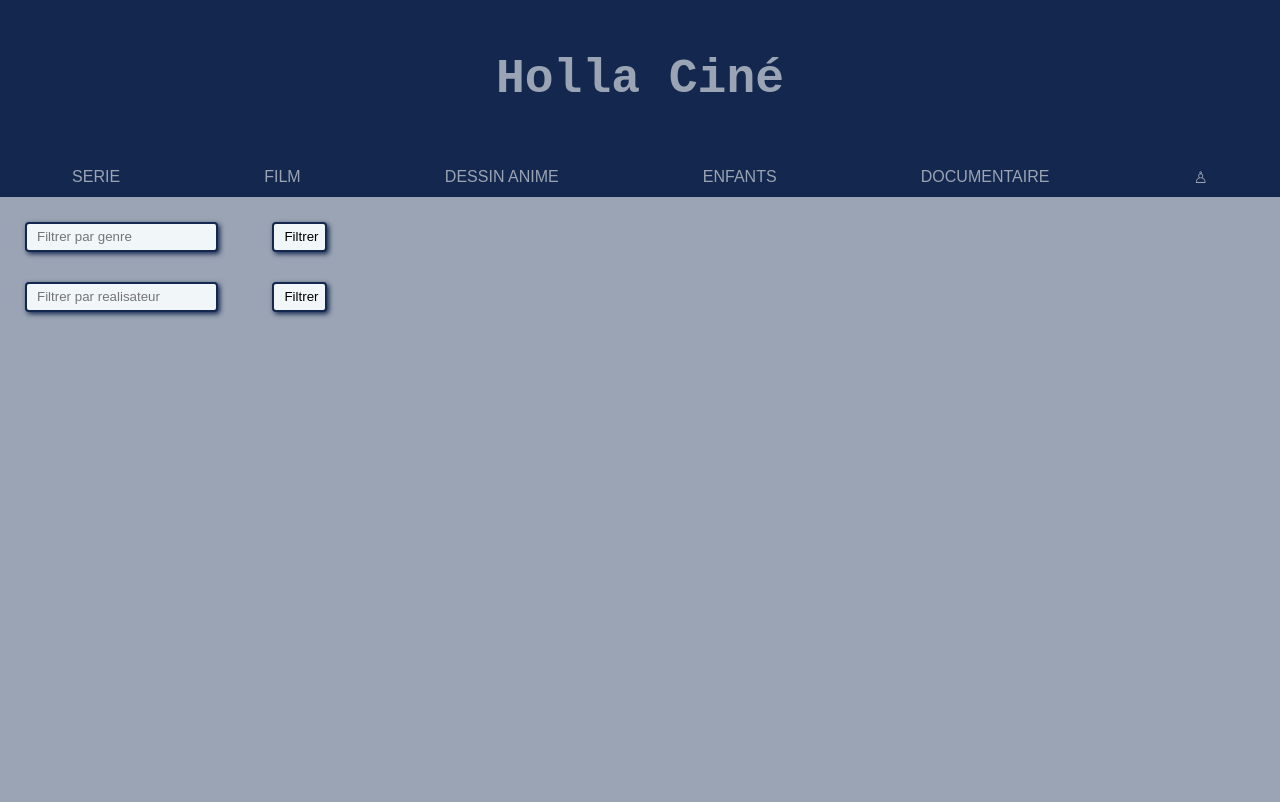
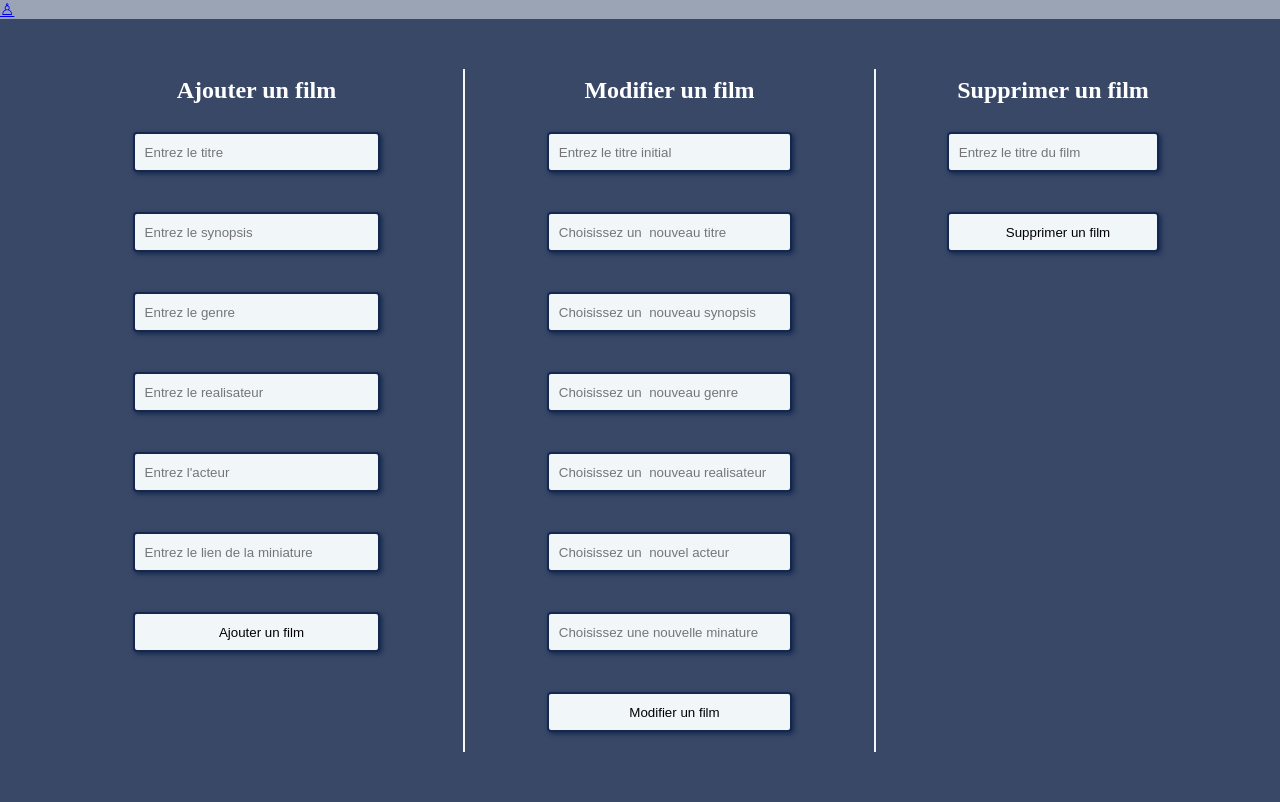
Before and after one commit to ROBERT-Elison/HollaCine, a PHP site: page /administration.php in a window 1280 px wide. Before the commit the page ends 317 px from the top, so only its background shows below. Run offline with PHP 8.4, Linux system fonts and the light colour scheme; data that the repository does not hold is empty.

Commit message:
Update administration.php

```diff
--- a/administration.php
+++ b/administration.php
@@ -1,109 +1,90 @@
 <!DOCTYPE html>
-<html lang="fr">
+<html lang="en">
 
 <head>
     <meta charset="UTF-8">
     <meta name="viewport" content="width=device-width, initial-scale=1.0">
-    <link rel="stylesheet" href="style.css">
     <title>HollaCine</title>
+    <link rel="stylesheet" href="administration.css">
 </head>
 
-
-
-
 <body>
-    <header>
-        <div id="navbar">
-            <h2 href="#default" id="logo">Holla Ciné</h2>
-        </div>
-        <div id="navbar_info">
-            <a href="#SERIE">SERIE</a>
-            <a href="#FILM">FILM</a>
-            <a href="#DESSIN ANIME">DESSIN ANIME</a>
-            <a href="#ENFANTS">ENFANTS</a>
-            <a href="#DOCUMENTAIRE">DOCUMENTAIRE</a>
-            <a href="administration.php">&#x2659;</a>
-
-        </div>
-    </header>
-    <div class="filtres">
-        <!-- <a><input type="text" placeholder="Search..."></a>-->
+<a href="index.php">&#x2659;</a>
+    <div class="container">
+        <div class="ajouter_film">
+            <h2>Ajouter un film</h2>
             <form action="" method="post">
-            <input type="text" placeholder="Filtrer par genre" name="filter-genre">
-            <input type="submit" value="Filtrer">
-        </form>
-        <form action="" method="post">
-            <input type="text" Placeholder="Filtrer par realisateur" name="filter-realisateur">
-            <input type="submit" value="Filtrer">
+                <input type="text" name="titre" placeholder="Entrez le titre">
+                <input type="text" name="synopsis" placeholder="Entrez le synopsis">
+                <input type="text" name="genre" placeholder="Entrez le genre">
+                <input type="text" name="realisateur" placeholder="Entrez le realisateur">
+                <input type="text" name="acteur" placeholder="Entrez l'acteur">
+                <input type="text" name="miniature" placeholder="Entrez le lien de la miniature">
+                <input type="submit" value="Ajouter un film">
             </form>
             <?php
-        if (isset($_POST['filter-genre'])) {
-            echo '<h3> Films du genre ' . $_POST['filter-genre'] . '</h3>';
-            echo '<div class="container2">';
+            if (isset($_POST['titre']) & isset($_POST['synopsis']) & isset($_POST['genre']) & isset($_POST['realisateur']) & isset($_POST['acteur']) & isset($_POST['miniature'])) {
+                $bdd = new PDO('mysql:host=localhost;dbname=id15850098_hollacine;charset=utf8', 'id15850098_root', 'e4HTr8qe974!', array(PDO::ATTR_ERRMODE => PDO::ERRMODE_EXCEPTION));
+                $reponse = $bdd->query('SELECT * FROM films');
 
-            $bdd = new PDO('mysql:host=localhost;dbname=id15850098_hollacine;charset=utf8', 'id15850098_root', 'e4HTr8qe974!', array(PDO::ATTR_ERRMODE => PDO::ERRMODE_EXCEPTION));
-            $reponse = $bdd->query('SELECT * FROM films WHERE genre LIKE "' . '%' . $_POST['filter-genre'] . '%' . '"');
-            while ($donnees = $reponse->fetch()) {
-
-                echo '<div class="film">';
-            echo '<div class="titre">' . $donnees['titre'] . '</div>';
-            echo '<div class="miniature"><img class="img" src="' . $donnees['miniature'] . '"></div>';
-            echo '<div class="description">';
-            echo '<span class="infos">' . $donnees['synopsis'] . '<span> </br>';
-            echo '<span class="infos">Acteurs: ' . $donnees['realisateur'] . '<span> </br>';
-            echo '<span class="infos">Réalisé par ' . $donnees['realisateur'] . '<span> </br>';
-            echo '<span class="infos">Genre: ' . $donnees['genre'] . '<span>';
-            echo '</div>';
-            echo '</div>';
-            }
-            echo '</div>';
-        }
-        ?>
-        <?php
-        if (isset($_POST['filter-realisateur'])) {
-            echo '<h3>Films réalisés par ' . $_POST['filter-realisateur'] . '</h3>';
-            echo '<div class="container2">';
-
-            $bdd = new PDO('mysql:host=localhost;dbname=id15850098_hollacine;charset=utf8', 'id15850098_root', 'e4HTr8qe974!', array(PDO::ATTR_ERRMODE => PDO::ERRMODE_EXCEPTION));
-            $reponse = $bdd->query('SELECT * FROM films WHERE realisateur LIKE "' . '%' . $_POST['filter-realisateur'] . '%' . '"');
-            while ($donnees = $reponse->fetch()) {
-
-                echo '<div class="film">';
-            echo '<div class="titre">' . $donnees['titre'] . '</div>';
-            echo '<div class="miniature"><img class="img" src="' . $donnees['miniature'] . '"></div>';
-            echo '<div class="description">';
-            echo '<span class="infos">' . $donnees['synopsis'] . '<span> </br>';
-            echo '<span class="infos">Acteurs: ' . $donnees['realisateur'] . '<span> </br>';
-            echo '<span class="infos">Réalisé par ' . $donnees['realisateur'] . '<span> </br>';
-            echo '<span class="infos">Genre: ' . $donnees['genre'] . '<span>';
-            echo '</div>';
-            echo '</div>';
-            }
-            echo '</div>';
+                $requete = 'INSERT INTO films VALUES(NULL, "' . $_POST['titre'] . '", "' . $_POST['synopsis'] . '", "' . $_POST['genre'] . '", "' . $_POST['realisateur'] . '", "' . $_POST['acteur'] . '", "' . $_POST['miniature'] . '")';
+                $resultat = $bdd->query($requete);
             }
             ?>
         </div>
 
+        <div class="modifier_film">
+            <h2>Modifier un film</h2>
+            <form action="" method="post">
+                <input type="text" name="initial-titre" placeholder="Entrez le titre initial">
+                <input type="text" name="new-titre" placeholder="Choisissez un  nouveau titre">
+                <input type="text" name="new-synopsis" placeholder="Choisissez un  nouveau synopsis">
+                <input type="text" name="new-genre" placeholder="Choisissez un  nouveau genre">
+                <input type="text" name="new-realisateur" placeholder="Choisissez un  nouveau realisateur">
+                <input type="text" name="new-acteur" placeholder="Choisissez un  nouvel acteur">
+                <input type="text" name="new-miniature" placeholder="Choisissez une nouvelle minature">
+                <input type="submit" value="Modifier un film">
+            </form>
+            <?php
+            if (isset($_POST['initial-titre'])) {
+                $bdd = new PDO('mysql:host=localhost;dbname=id15850098_hollacine;charset=utf8', 'id15850098_root', 'e4HTr8qe974!', array(PDO::ATTR_ERRMODE => PDO::ERRMODE_EXCEPTION));
+                $reponse = $bdd->query('SELECT * FROM films');
 
-    <div class="container">
+                $requete = "UPDATE films SET titre='" . $_POST['new-titre'] . "',
+        synopsis='" . $_POST['new-synopsis'] . "', genre='" . $_POST['new-genre'] . "',
+        realisateur='" . $_POST['new-realisateur'] . "', acteur='" . $_POST['new-acteur'] . "',
+        miniature='" . $_POST['new-miniature'] . "'WHERE titre='" . $_POST['initial-titre'] . "'";
+                $resultat = $bdd->query($requete);
+            }
+            ?>
+        </div>
+
         <?php
             $bdd = new PDO('mysql:host=localhost;dbname=id15850098_hollacine;charset=utf8', 'id15850098_root', 'e4HTr8qe974!', array(PDO::ATTR_ERRMODE => PDO::ERRMODE_EXCEPTION));
             $reponse = $bdd->query('SELECT * FROM films');
-        while ($donnees = $reponse->fetch()) {
-            echo '<div class="film">';
-            echo '<div class="titre">' . $donnees['titre'] . '</div>';
-            echo '<div class="miniature"><img class="img" src="' . $donnees['miniature'] . '"></div>';
-            echo '<div class="description">';
-            echo '<span class="infos">' . $donnees['synopsis'] . '<span> </br>';
-            echo '<span class="infos">Acteurs: ' . $donnees['realisateur'] . '<span> </br>';
-            echo '<span class="infos">Réalisé par ' . $donnees['realisateur'] . '<span> </br>';
-            echo '<span class="infos">Genre: ' . $donnees['genre'] . '<span>';
-            echo '</div>';
-            echo '</div>';
+        // while ($donnees= $reponse->fetch()) {
+        //     echo ' <img src="' . $donnees['miniature'] .'">';
+        // }
+        ?>
+
+        <div class="supprimer_film">
+            <h2>Supprimer un film</h2>
+            <form action="" method="post">
+                <input type="text" name="remove-titre" placeholder="Entrez le titre du film">
+                <input type="submit" value="Supprimer un film">
+            </form>
+            <?php
+            if (isset($_POST['remove-titre'])) {
+                $bdd = new PDO('mysql:host=localhost;dbname=id15850098_hollacine;charset=utf8', 'id15850098_root', 'e4HTr8qe974!', array(PDO::ATTR_ERRMODE => PDO::ERRMODE_EXCEPTION));
+                $reponse = $bdd->query('SELECT * FROM films');
+                $requete = 'DELETE from films WHERE titre="' . $_POST['remove-titre'] . '"';
+                $resultat = $bdd->query($requete);
             }
-
             ?>
         </div>
+
+    </div>
+
 </body>
 
 </html>
```
Lines whose indentation alone changed are shown as unchanged.
